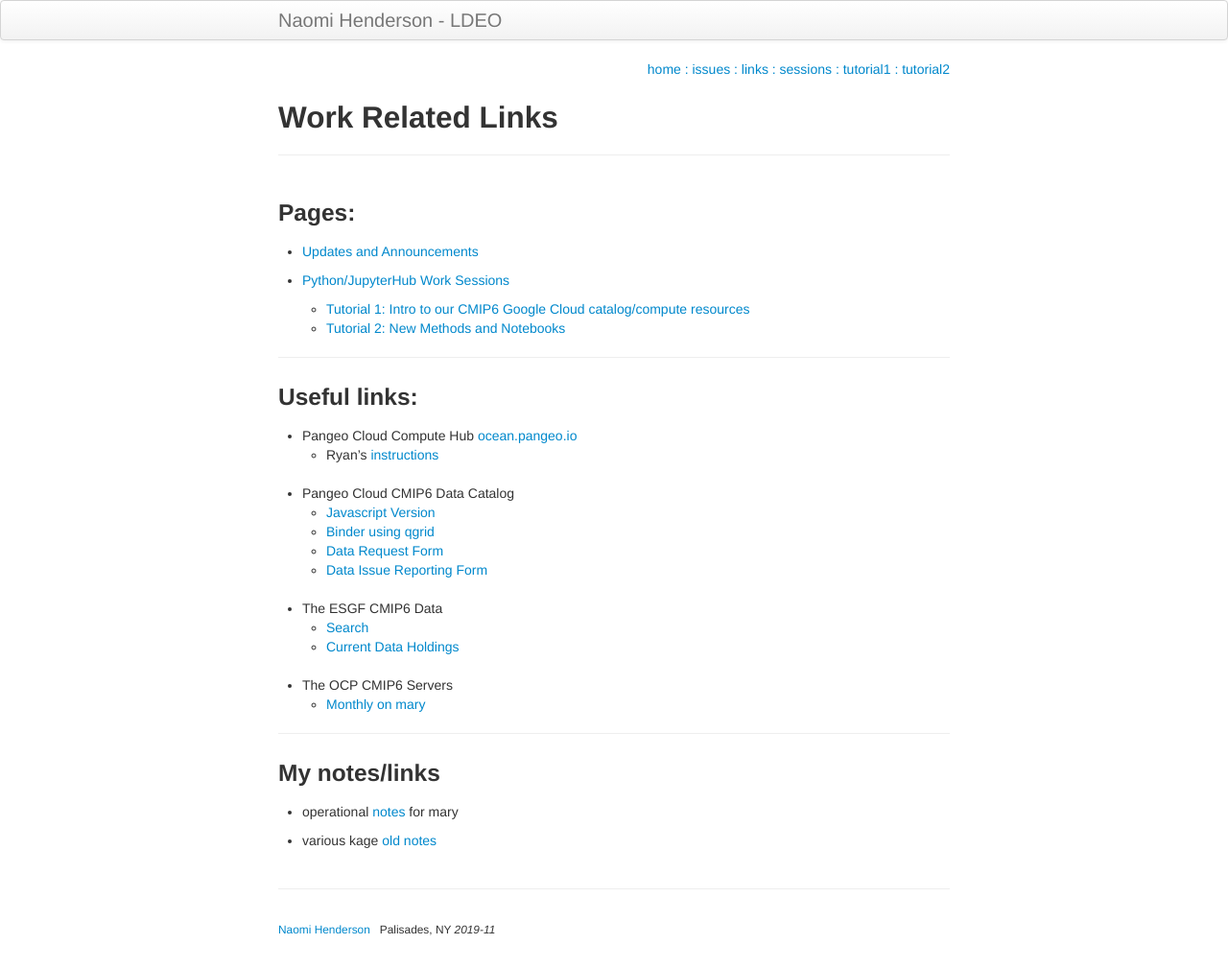
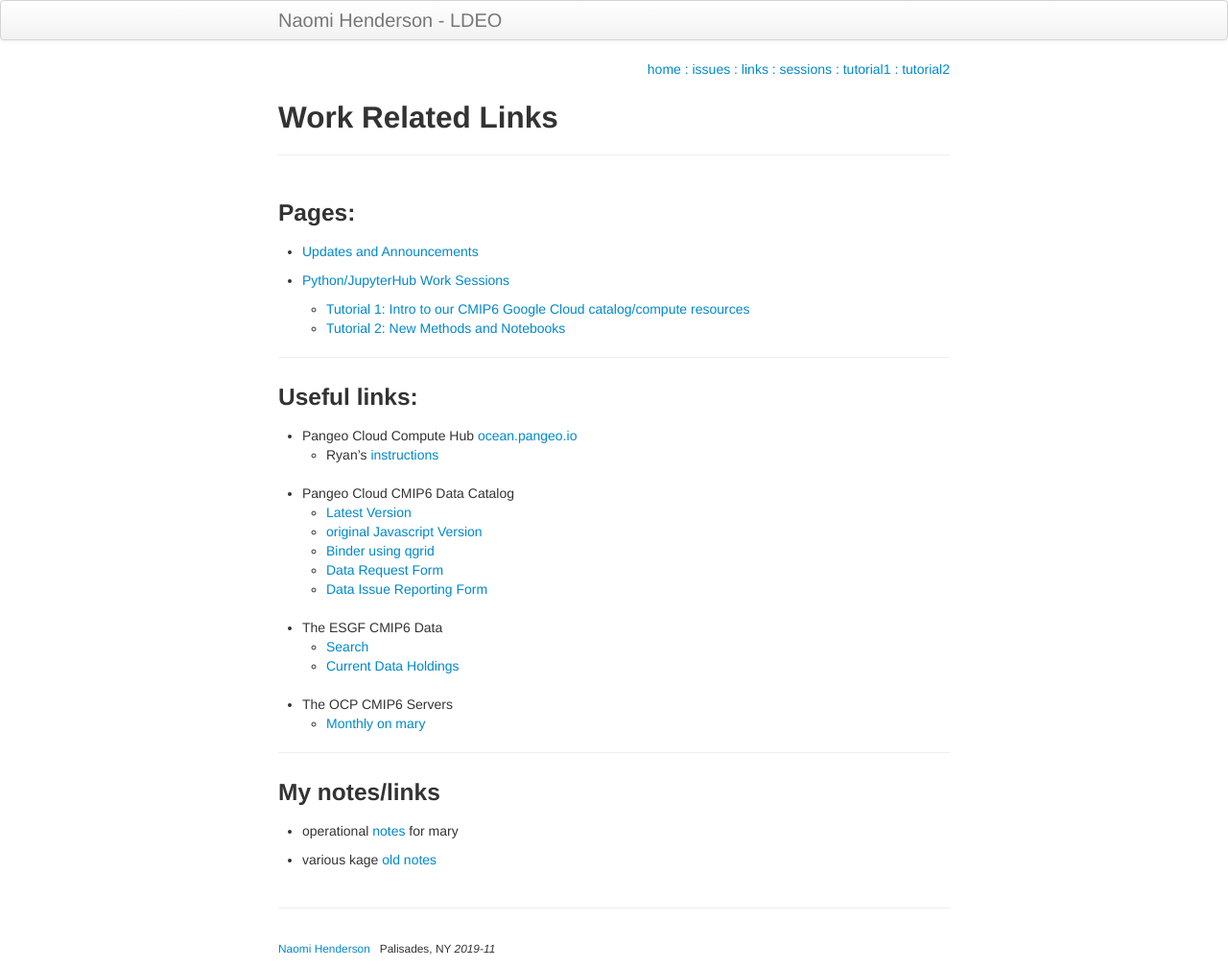
Before and after one commit to naomi-henderson/naomi-henderson.github.io, a Jekyll site: the page built from pages/links.md, in a window 1280 px wide. Shown: the whole page at 96% size. Built offline with Jekyll 4.4.1, drawn with Linux system fonts in a browser that asks for light colours.

Commit message:
added link to pangeo catalog

```diff
--- a/pages/links.md
+++ b/pages/links.md
@@ -19,7 +19,8 @@ title: Work Related Links
    - Ryan's [instructions](https://discourse.pangeo.io/t/using-ocean-pangeo-io-for-the-cmip6-hackathon/291){:target="_blank_"}
 &nbsp;
 - Pangeo Cloud CMIP6 Data Catalog
-   - [Javascript Version](https://pangeo-data.github.io/pangeo-datastore/cmip6_pangeo.html){:target="_blank_"}
+   - [Latest Version](http://catalog.pangeo.io/climate/cmip6_gcs){:target="_blank_"}
+   - [original Javascript Version](https://pangeo-data.github.io/pangeo-datastore/cmip6_pangeo.html){:target="_blank_"}
    - [Binder using qgrid](https://binder.pangeo.io/v2/gh/naomi-henderson/CMIP6-qgrid/master){:target="_blank_"}
    - [Data Request Form](https://docs.google.com/forms/d/e/1FAIpQLScFjA5IddqBs2Rc0xGbzn32NPq12TKr-b-8KGtXWyNDK5sJCg/viewform){:target="_blank_"}
    - [Data Issue Reporting Form](https://docs.google.com/forms/d/e/1FAIpQLSeISi54dqekkknPp8IrBr-uioM2TGGiW7xGpW6Q_9-9WFlWTQ/viewform){:target="_blank_"}
```
